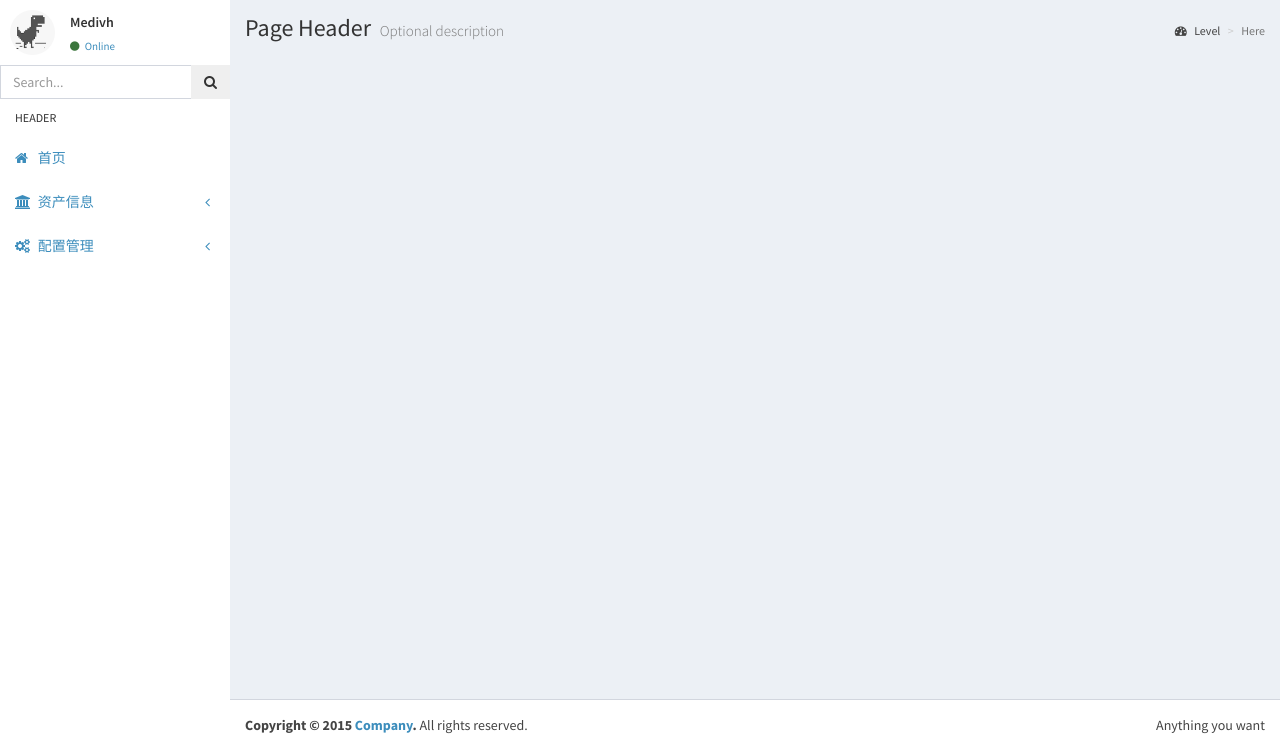
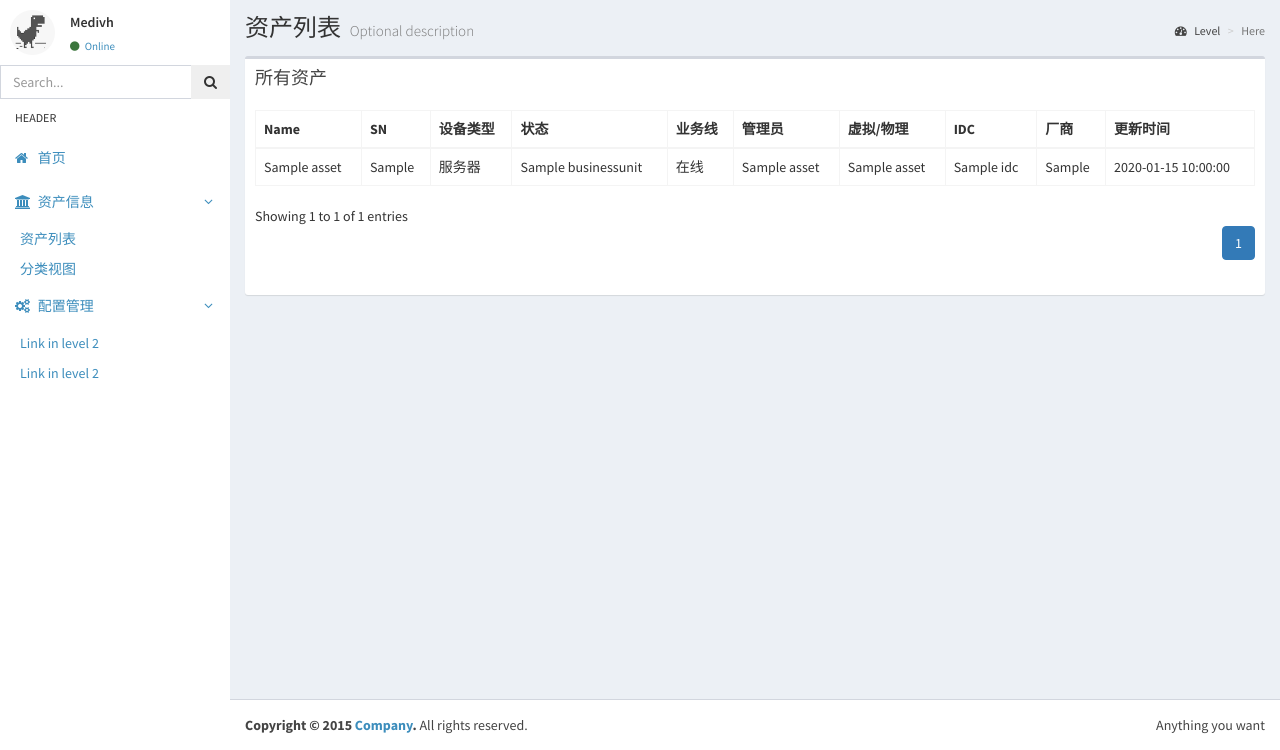
Before and after one commit to xiajieok/zoo, a Django app: page /asset/asset_list/ in a window 1280 px wide. Shown: the part 50-800 px from the top of the page. Run offline with Django 3.2, Linux system fonts and the light colour scheme; tables that the repository leaves empty hold one stand-in row (values such as "Sample post"); some libraries are stand-ins or nearby versions.

Commit message:
完成asset展示

```diff
--- /dev/null
+++ b/cow/templatetags/custom.py
@@ -0,0 +1,43 @@
+from django import template
+from django.utils.html import format_html
+import markdown
+
+from django import template
+from django.template.defaultfilters import stringfilter
+from django.utils.encoding import force_text
+from django.utils.safestring import mark_safe
+
+register = template.Library()
+
+
+@register.simple_tag
+def guess_page(current_page, loop_num):
+    offset = abs(current_page - loop_num)
+    if offset < 5:
+        if current_page == loop_num:
+            page_ele = '''<li class="active"><a href="?page=%s">%s</a></li>''' % (loop_num, loop_num)
+        else:
+            page_ele = '''<li ><a href="?page=%s">%s</a></li>''' % (loop_num, loop_num)
+        return format_html(page_ele)
+    else:
+        return ''
+
+@register.filter
+def more(value, post_id):
+    """通过[!--more--]标签实现文章截取和增加查看全文链接"""
+    more_str = '[!--more--]'
+    if more_str in value:
+        return value.split(more_str)[0] + '<a href="/post/{0}">查看全文...</a>'.format(post_id)
+    return value
+
+
+# register = template.Library()  # 自定义filter时必须加上
+#
+#
+# @register.filter(is_safe=True)  # 注册template filter
+# @stringfilter  # 希望字符串作为参数
+# def custom_markdown(value):
+#     return mark_safe(markdown.markdown(value,
+#                                        extensions=['markdown.extensions.fenced_code', 'markdown.extensions.codehilite'],
+#                                        safe_mode=True,
+#                                        enable_attributes=False))
--- a/cow/urls.py
+++ b/cow/urls.py
@@ -18,5 +18,7 @@ from django.contrib import admin
 from cow import views
 
 urlpatterns = [
-    url(r'^', views.index),
+    # url(r'^', views.index),
+    url(r'^asset_list/$', views.asset_list, name="asset_list"),
+    url(r'^asset_list/category/$', views.asset_category, name="asset_category"),
 ]
--- a/cow/views.py
+++ b/cow/views.py
@@ -1,5 +1,46 @@
-from django.shortcuts import render,HttpResponse
+from django.shortcuts import render, HttpResponse
+from cow import models
+import cow.asset_handle as asset_handle
+from django.core.paginator import Paginator, EmptyPage, PageNotAnInteger
+
 
 # Create your views here.
+
+
+def pages(request, q_all, num):
+    '''
+    分页功能实现,根据SQL查询内容,设定分多少页,输出
+    :param request:
+    :param blog_all:
+    :return:
+    '''
+    paginator = Paginator(q_all, num)
+    page = request.GET.get('page')
+    try:
+        posts = paginator.page(page)
+    except PageNotAnInteger:
+        # If page is not an integer, deliver first page.
+        posts = paginator.page(1)
+    except EmptyPage:
+        # If page is out of range (e.g. 9999), deliver last page of results.
+        posts = paginator.page(paginator.num_pages)
+    return posts
+
+
 def index(resquest):
-    return render(resquest,'index.html')
+    return render(resquest, 'index.html')
+
+
+def asset_list(request):
+    if request.method == 'GET':
+        assets = asset_handle.fetch_asset_list()
+        # print(assets)
+        obj = models.Asset.objects.all()
+        data = pages(request, obj, 10)
+        print(obj)
+        return render(request, 'assets/asset.html', {'assets': assets, 'posts': data})
+
+
+def asset_category(request):
+
+    pass
--- /dev/null
+++ b/templates/assets/asset.html
@@ -0,0 +1,138 @@
+{% extends 'base.html' %}
+{% load custom %}
+{% block page_header %}
+    <h1>
+        资产列表
+        <small>Optional description</small>
+    </h1>
+    <ol class="breadcrumb">
+        <li><a href="#"><i class="fa fa-dashboard"></i> Level</a></li>
+        <li class="active">Here</li>
+    </ol>
+{% endblock %}
+{% block content %}
+    <div class="box">
+        <div class="box-header">
+            <h3 class="box-title">所有资产</h3>
+        </div>
+        <!-- /.box-header -->
+        <div class="box-body">
+            <div id="example2_wrapper" class="dataTables_wrapper form-inline dt-bootstrap">
+                <div class="row">
+                    <div class="col-sm-6"></div>
+                    <div class="col-sm-6"></div>
+                </div>
+                <div class="row">
+                    <div class="col-sm-12">
+                        <table id="example2" class="table table-bordered table-hover dataTable" role="grid"
+                               aria-describedby="example2_info">
+                            <thead>
+                            <tr role="row">
+                                <th class="sorting_asc" tabindex="0" aria-controls="example2" rowspan="1" colspan="1"
+                                    aria-label="Rendering engine: activate to sort column descending"
+                                    aria-sort="ascending">Name
+                                </th>
+                                <th class="sorting" tabindex="0" aria-controls="example2" rowspan="1" colspan="1"
+                                    aria-label="Browser: activate to sort column ascending">SN
+                                </th>
+                                <th class="sorting" tabindex="0" aria-controls="example2" rowspan="1" colspan="1"
+                                    aria-label="Platform(s): activate to sort column ascending">设备类型
+                                </th>
+                                <th class="sorting" tabindex="0" aria-controls="example2" rowspan="1" colspan="1"
+                                    aria-label="Platform(s): activate to sort column ascending">状态
+                                </th>
+                                <th class="sorting" tabindex="0" aria-controls="example2" rowspan="1" colspan="1"
+                                    aria-label="Platform(s): activate to sort column ascending">业务线
+                                </th>
+                                <th class="sorting" tabindex="0" aria-controls="example2" rowspan="1" colspan="1"
+                                    aria-label="Engine version: activate to sort column ascending">管理员
+                                </th>
+                                <th class="sorting" tabindex="0" aria-controls="example2" rowspan="1" colspan="1"
+                                    aria-label="CSS grade: activate to sort column ascending">虚拟/物理
+                                </th>
+                                <th class="sorting" tabindex="0" aria-controls="example2" rowspan="1" colspan="1"
+                                    aria-label="CSS grade: activate to sort column ascending">IDC
+                                </th>
+                                <th class="sorting" tabindex="0" aria-controls="example2" rowspan="1" colspan="1"
+                                    aria-label="CSS grade: activate to sort column ascending">厂商
+                                </th>
+                                <th class="sorting" tabindex="0" aria-controls="example2" rowspan="1" colspan="1"
+                                    aria-label="CSS grade: activate to sort column ascending">更新时间
+                                </th>
+                            </tr>
+                            </thead>
+                            <tbody>
+
+                            {% for i in assets.data %}
+                                <tr role="row" class="even">
+
+                                    <td class="sorting_1" style="display:none">{{ i.id }}</td>
+                                    <td>{{ i.name }}</td>
+                                    <td>{{ i.sn }}</td>
+                                    <td>{{ i.asset_type }}</td>
+                                    <td>{{ i.business_unit }}</td>
+                                    <td>{{ i.status }}</td>
+                                    <td>{{ i.name }}</td>
+                                    <td>{{ i.name }}</td>
+                                    <td>{{ i.idc }}</td>
+                                    <td>{{ i.manufactory }}</td>
+                                    <td>{{ i.update_date |date:"Y-m-d H:i:s" }}</td>
+
+                                </tr>
+                            {% endfor %}
+
+                            </tbody>
+
+                        </table>
+                    </div>
+                </div>
+                <div class="row">
+                    <div class="col-sm-5">
+                        <div class="dataTables_info" id="example2_info" role="status" aria-live="polite">Showing 1 to
+                            {% if assets.data|length < 10 %}
+                                {{ assets.data|length }}
+                            {% else %}
+                                10
+                            {% endif %}
+                            of {{ assets.data|length }} entries
+                        </div>
+                    </div>
+                    <div class="col-sm-7">
+                        <div class="nav-divider">
+                            <nav style="float: right">
+                                <ul class="pagination">
+                                    {% if posts.has_previous %}
+                                        <li class="">
+                                            <a href="?page={{ posts.previous_page_number }}"
+                                               aria-label="Previous">
+                                                <span aria-hidden="true">&laquo;</span>
+                                            </a>
+                                        </li>
+                                    {% endif %}
+                                    {% for page_num in posts.paginator.page_range %}
+                                        {% guess_page posts.number page_num %}
+                                    {% endfor %}
+                                    {% if posts.has_next %}
+                                        <li class="">
+                                            <a href="?page={{ posts.next_page_number }}" aria-label="Next">
+                                                <span aria-hidden="true">&raquo;</span>
+                                            </a>
+                                        </li>
+                                    {% endif %}
+                                </ul>
+                            </nav>
+
+                        </div>
+                    </div>
+                </div>
+            </div>
+        </div>
+        <!-- /.box-body -->
+    </div>
+
+
+
+{% endblock %}
+{% block bottom-js %}
+
+{% endblock %}
--- a/templates/base.html
+++ b/templates/base.html
@@ -256,24 +256,24 @@ desired effect
             <!-- /.search form -->
 
             <!-- Sidebar Menu -->
-            <ul class="sidebar-menu">
+            <ul class="sidebar-menu" id="mainnav-menu">
                 <li class="header">HEADER</li>
                 <!-- Optionally, you can add icons to the links -->
-                <li class="active"><a href="#"><i class="fa fa-home"></i> <span>首页</span></a></li>
+                <li class="active"><a href="/"><i class="fa fa-home"></i> <span>首页</span></a></li>
                 <li class="treeview">
-                    <a href="#"><i class="fa fa-bank"></i> <span>资产信息</span> <i
+                    <a><i class="fa fa-bank"></i> <span>资产信息</span> <i
                             class="fa fa-angle-left pull-right"></i></a>
-                    <ul class="treeview-menu">
-                        <li><a href="#">资产列表</a></li>
+                    <ul class="treeview-menu ">
+                        <li><a href={% url 'asset_list' %}>资产列表</a></li>
                         <li><a href="#">分类视图</a></li>
                     </ul>
                 </li>
                 <li class="treeview">
-                    <a href="#"><i class="fa fa-gears"></i> <span>配置管理</span> <i
+                    <a><i class="fa fa-gears"></i> <span>配置管理</span> <i
                             class="fa fa-angle-left pull-right"></i></a>
                     <ul class="treeview-menu">
-                        <li><a href="#">Link in level 2</a></li>
-                        <li><a href="#">Link in level 2</a></li>
+                        <li><a href={% url 'asset_list' %}>Link in level 2</a></li>
+                        <li><a href={% url 'asset_list' %}>Link in level 2</a></li>
                     </ul>
                 </li>
             </ul>
@@ -286,6 +286,7 @@ desired effect
     <div class="content-wrapper">
         <!-- Content Header (Page header) -->
         <section class="content-header">
+            {% block page_header %}
                 <h1>
                     Page Header
                     <small>Optional description</small>
@@ -294,13 +295,15 @@ desired effect
                     <li><a href="#"><i class="fa fa-dashboard"></i> Level</a></li>
                     <li class="active">Here</li>
                 </ol>
+            {% endblock %}
         </section>
 
         <!-- Main content -->
         <section class="content">
-
+            {% block content %}
+                This is content...
                 <!-- Your Page Content Here -->
-
+            {% endblock %}
         </section>
         <!-- /.content -->
     </div>
@@ -406,5 +409,22 @@ desired effect
      Both of these plugins are recommended to enhance the
      user experience. Slimscroll is required when using the
      fixed layout. -->
+<script type="text/javascript">
+
+    $(document).ready(function () {
+
+        var active_node = $("#mainnav-menu a[href='/asset/asset_list/']");
+        active_node.parent().parent().addClass("menu-open");
+        active_node.parent().parent().parent().addClass("active");
+        if (active_node.parent().parent().hasClass("collapse")) {
+            active_node.parent().parent().addClass("in");
+        }
+
+    });//end doc ready
+
+</script>
+
+{% block  bottom-js %}
+{% endblock %}
 </body>
 </html>
--- a/zoo/urls.py
+++ b/zoo/urls.py
@@ -19,6 +19,6 @@ import cow
 
 urlpatterns = [
     url(r'^admin/', admin.site.urls),
-    url(r'^', include('cow.urls')),
-    url(r'^cow/', include('cow.urls')),
+    # url(r'^', include('cow.urls')),
+    url(r'^asset/', include('cow.urls')),
 ]
```
Also changed, not shown: cow/asset_handle.py (added, +40 -0 lines), cow/models.py (+4 -4 lines), templates/assets/asset_detail.html (added, +10 -0 lines), cow/templatetags/__init__.py (added). Lines whose indentation alone changed are shown as unchanged.
